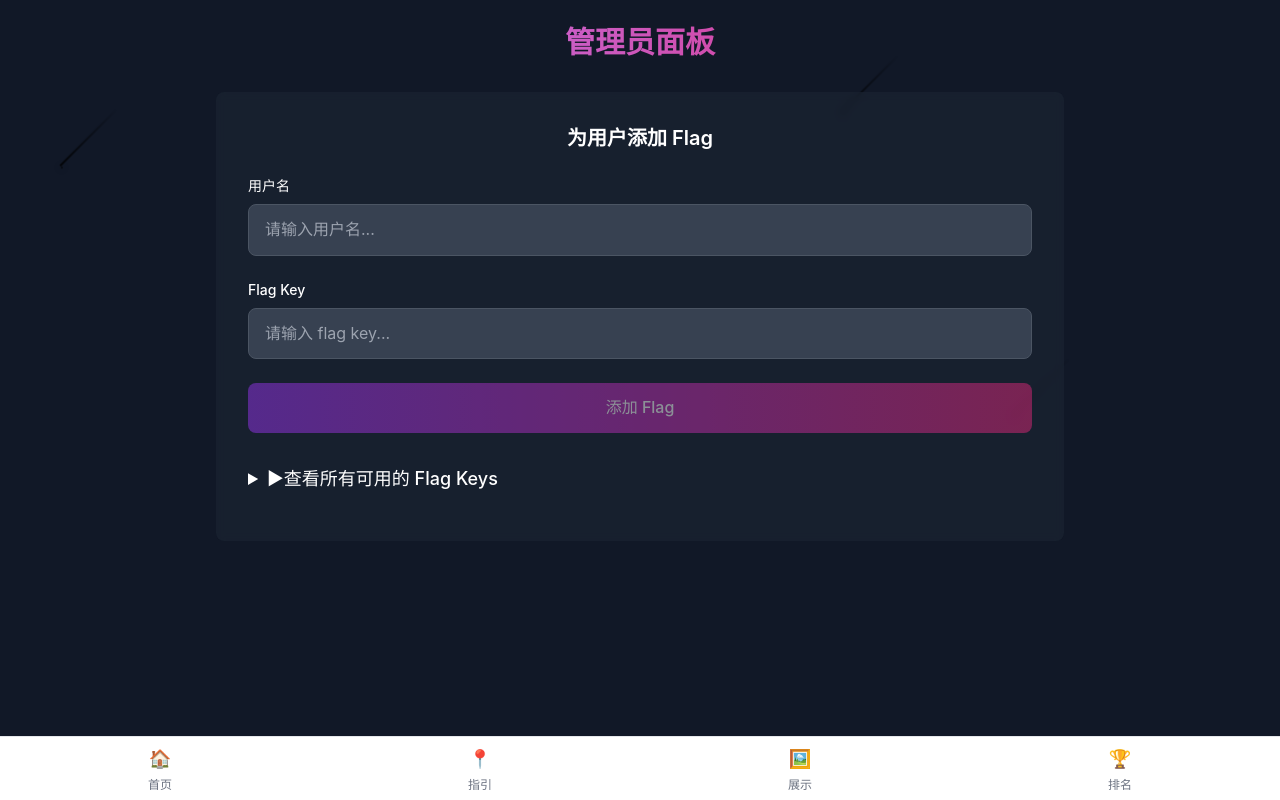
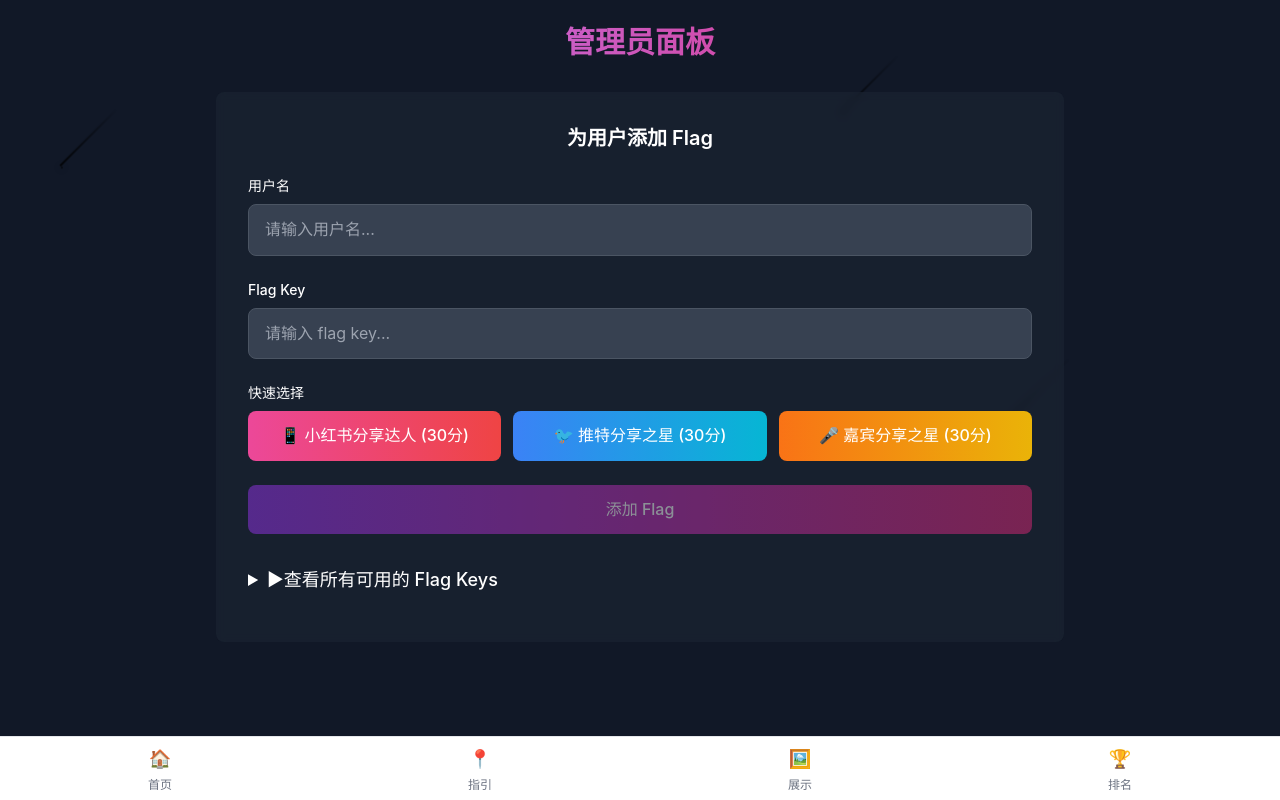
Before and after one commit to cursor-meetup/cursor-ctf, a React (Vite) app: page /admin in a window 1280 px wide. Built offline with nearby package versions, Linux system fonts and the light colour scheme.

Commit message:
fix: 样式修复

```diff
--- a/src/config/flag.json
+++ b/src/config/flag.json
@@ -136,14 +136,19 @@
       "description": "Cursor Insider 中文社区"
     },
     {
-      "key": "xiaohongshu",
+      "key": "xiaohongshu007",
       "points": 30,
       "description": "小红书分享达人"
     },
     {
-      "key": "twitter",
+      "key": "twitter006",
       "points": 30,
       "description": "推特分享之星"
+    },
+    {
+      "key": "share007",
+      "points": 30,
+      "description": "嘉宾分享之星"
     }
   ]
 }
--- a/src/pages/Admin.tsx
+++ b/src/pages/Admin.tsx
@@ -29,6 +29,11 @@ const Admin: React.FC = () => {
     } finally {
       setLoading(false);
     }
+  };
+
+  const handleQuickSelect = (key: string) => {
+    setFlagKey(key);
+    showMessage(`已选择 ${key}`, 'success');
   };
 
   const showMessage = (msg: string, type: 'success' | 'error') => {
@@ -87,6 +92,31 @@ const Admin: React.FC = () => {
               />
             </div>
 
+            {/* 快速导入按钮 */}
+            <div>
+              <label className="block text-sm font-medium mb-2">快速选择</label>
+              <div className="grid grid-cols-1 md:grid-cols-3 gap-3">
+                <button
+                  onClick={() => handleQuickSelect('xiaohongshu007')}
+                  className="px-4 py-3 bg-gradient-to-r from-pink-500 to-red-500 hover:from-pink-600 hover:to-red-600 rounded-lg transition-all duration-200 font-medium text-center"
+                >
+                  📱 小红书分享达人 (30分)
+                </button>
+                <button
+                  onClick={() => handleQuickSelect('twitter006')}
+                  className="px-4 py-3 bg-gradient-to-r from-blue-500 to-cyan-500 hover:from-blue-600 hover:to-cyan-600 rounded-lg transition-all duration-200 font-medium text-center"
+                >
+                  🐦 推特分享之星 (30分)
+                </button>
+                <button
+                  onClick={() => handleQuickSelect('share007')}
+                  className="px-4 py-3 bg-gradient-to-r from-orange-500 to-yellow-500 hover:from-orange-600 hover:to-yellow-600 rounded-lg transition-all duration-200 font-medium text-center"
+                >
+                  🎤 嘉宾分享之星 (30分)
+                </button>
+              </div>
+            </div>
+
             {/* 添加按钮 */}
             <button
               onClick={handleAddFlag}
```
